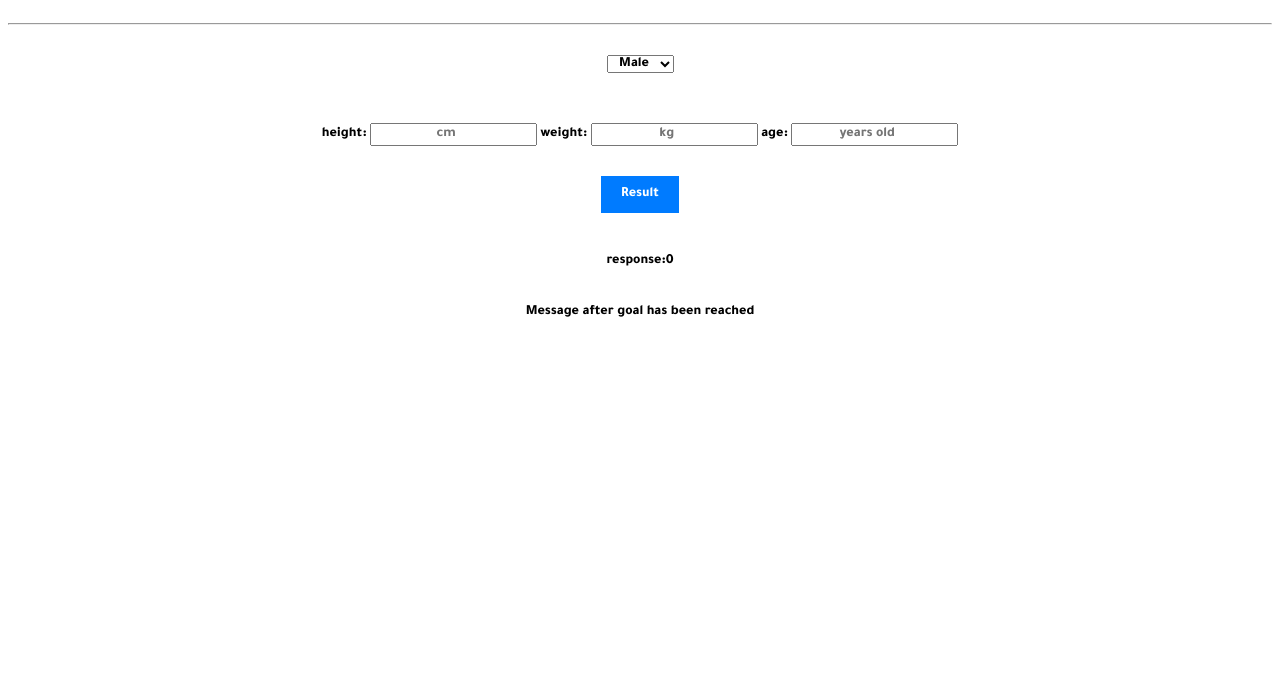
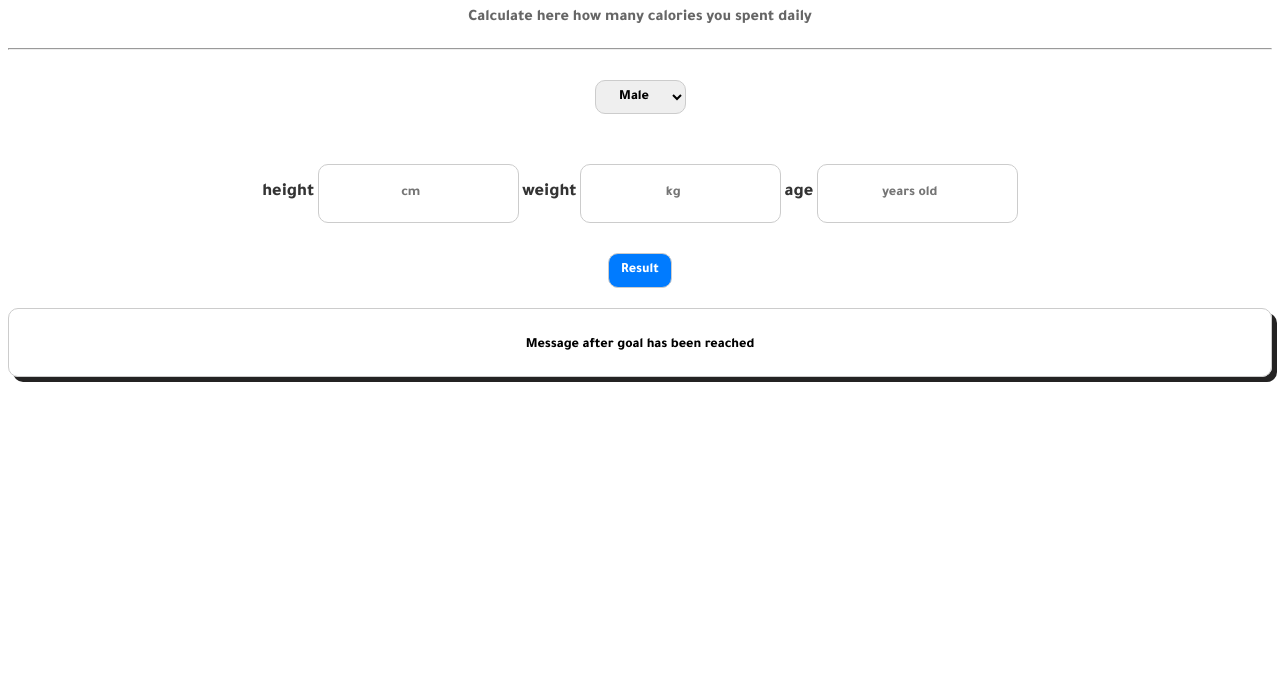
Before and after one commit to hugoht3/fit-fusion, a plain HTML site: page index.html in a window 1280 px wide. Shown: the part 120-800 px from the top of the page. Drawn offline with Linux system fonts and the light colour scheme; a web font is replaced by a local one.

Commit message:
finished the css for small pages

```diff
--- a/assests/css/style.css
+++ b/assests/css/style.css
@@ -10,6 +10,58 @@
 }
 
 
+/* Tittle and icons */
+#name {
+    color: #333;
+    font-size: 35px;
+}
+
+#area {
+    color: #666;
+    font-size: 16px;
+}
+
+#name>i {
+    color: #333;
+    font-size: 35px;
+
+}
+
+/*  Selection box from male/female */
+
+.question-area {
+    display: block;
+    margin-top: 10px;
+}
+
+#sex {
+    align-items: center;
+    border-radius: 10px;
+    padding: 8px 12px;
+    border: 1px solid #ccc;
+    outline: none;
+
+}
+
+/* Lables of the inputs  */
+
+#height,#weight,#age {
+    color: #333;
+    font-size: 18px;
+
+}
+#answer-box1,#answer-box2,#answer-box3 {
+
+    border-radius: 10px;
+    padding: 8px 12px;
+    border: 1px solid #ccc;
+    outline: none;
+
+
+    color: #5e437e;
+    padding: 20px;
+}
+
 /* area whith the "users input */
 .questions {
     display: block;
@@ -19,6 +71,7 @@
     border: none;
     cursor: pointer;
     align-items: center;
+
 }
 
 #button,
@@ -27,14 +80,8 @@
     width: fit-content;
 }
 
-.question-area {
-    display: block;
-    margin-top: 10px;
-}
 
-#sex {
-    align-items: center;
-}
+/* RESULT BUTTON THAT EXECTUTES THE FUNCTIONS INS JS */
 
 .result {
     display: block;
@@ -44,6 +91,10 @@
     color: #fff;
     border: none;
     cursor: pointer;
+    border-radius: 10px;
+    padding: 8px 12px;
+    border: 1px solid #ccc;
+    outline: none;
 
 }
 
@@ -52,30 +103,25 @@
 }
 
 
-#area {
-    color: #666;
-    font-size: 16px;
-}
-
-#name {
-    color: #333;
-    font-size: 24px;
-}
-
-
 #response {
     margin-top: 20px;
     font-weight: bold;
-    display: flex;
+    font-size: 22px;
+    color: #5e437e;
+    letter-spacing: 1.5px;
 }
-
 
 
 /* FOOTER STYLE*/
 footer {
-
+    border: 5px solid rgb(161, 159, 161);
+    box-shadow: 5px 5px rgb(36, 35, 35);
     margin-top: 20px;
     text-align: center;
     color: #999;
     font-size: 62px;
+    border-radius: 10px;
+    padding: 8px 12px;
+    border: 1px solid #ccc;
+    outline: none;
 }
--- a/assests/js/script.js
+++ b/assests/js/script.js
@@ -17,7 +17,7 @@ function calculateBmrMale() {
 
     // have it log for functionality porpuse.
     console.log(result);
-    document.getElementById("response").innerText = result + ":calories burned dayli";
+    document.getElementById("response").innerText = (`${result}  \nCalories you burn just by existing`);
     goalMessage(result);
 };
 
@@ -34,7 +34,7 @@ function calculateBmrFemale() {
 
     // have it log for functionality porpuse.
     console.log(result);
-    document.getElementById("response").innerText = result + ":calories burned dayli";
+    document.getElementById("response").innerText = (`${result}  \nCalories you burn just by existing`);
     goalMessage(result);
 };
 
@@ -59,10 +59,11 @@ function goalMessage(result) {
     let hoursOfFootball = result / 700;
     let hoursOfCycling = result / 600;
 
-    let message = (`${result + ":Calories"} is equal hours of ${(hoursOfRunning).toFixed(2)} of Running,
-     \n${result + ":Calories"} is equal hours of ${(hoursOfBasketball).toFixed(2)} of Basketball
-     \n${result + ":Calories"} is equal hours of ${(hoursOfVolleyball).toFixed(2)} of hoursOfVolleyball
-     \n${result + ":Calories"} is equal hours of ${(hoursOfFootball).toFixed(2)} of hoursOfFootball`);
+    let message = (`${result + ":Calories"} is equal to ${Math.floor(hoursOfRunning).toFixed(2)} hours of Running
+     \n${result + ": Calories"} is equal to ${Math.floor(hoursOfBasketball).toFixed(2)} of Basketball Played
+     \n${result + ": Calories"} is equal to ${Math.floor(hoursOfVolleyball).toFixed(2)} of Volleyball Played
+     \n${result + ": Calories"} is equal to ${Math.floor(hoursOfFootball).toFixed(2)} of Football Played
+     \n${result + ": Caloreis"} is equal to ${Math.floor(hoursOfCycling).toFixed(2)} of Cycling`);
     document.getElementById("goal-message").innerText = message;
 
 
--- a/index.html
+++ b/index.html
@@ -17,7 +17,7 @@
 
     <div>
         <h1 id="name"><i class="fa-solid fa-dumbbell"></i>Fit-Fusion<i class="fa-solid fa-dumbbell"></i></h1>
-        <p id="area">Calculate here how many calories you spent daily: </p>
+        <p id="area">Calculate here how many calories you spent daily </p>
 
     </div>
     <hr>
@@ -32,12 +32,12 @@
 
         <div class="questions">
 
-            <span id="height">height:</span>
+            <span id="height">height</span>
             <input type="number" id="answer-box1" placeholder="cm" required>
             <span id="operator"></span>
-            <span id="weight">weight:</span>
+            <span id="weight">weight</span>
             <input type="number" id="answer-box2" placeholder="kg" required>
-            <span id="age">age: </span>
+            <span id="age">age</span>
             <input type="number" id="answer-box3" placeholder="years old" required>
         </div>
 
@@ -52,9 +52,9 @@
 
     <!-- box in which the result of the inputs of user will shown -->
 
-    <div id="response">
+    <div>
 
-        <p>response:<span>0</span></p>
+        <span id="response"></span>
 
     </div>
 
```
